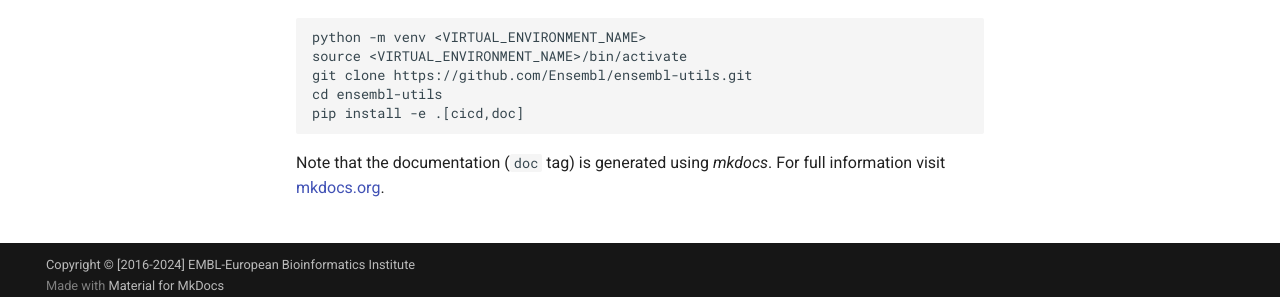
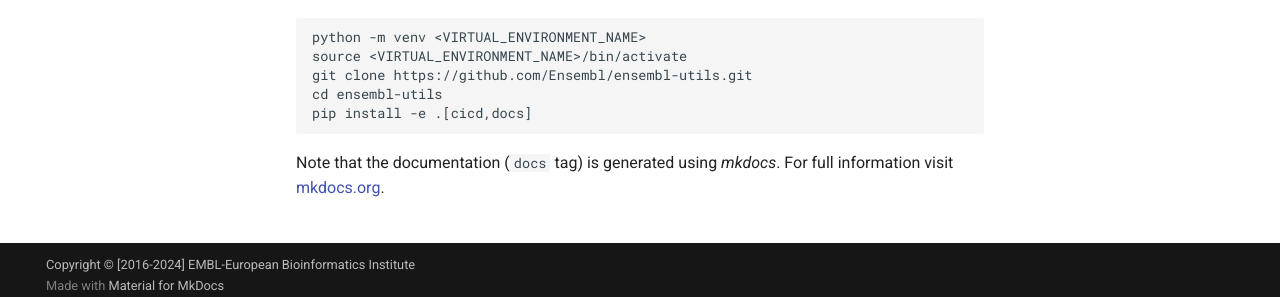
Before and after one commit to Ensembl/ensembl-utils, an MkDocs documentation site: the page built from docs/install.md, in a window 1280 px wide. Shown: the part 592-889 px from the top of the page. Built offline with MkDocs 1.6.1 and Material for MkDocs 9.7.7, drawn with Linux system fonts in a browser that asks for light colours; comment, search, counter and statistics services are not loaded.

Commit message:
fix incorrect tags/typos

````diff
--- a/docs/install.md
+++ b/docs/install.md
@@ -17,7 +17,7 @@ python -m venv <VIRTUAL_ENVIRONMENT_NAME>
 source <VIRTUAL_ENVIRONMENT_NAME>/bin/activate
 git clone https://github.com/Ensembl/ensembl-utils.git
 cd ensembl-utils
-pip install -e .[cicd,doc]
+pip install -e .[cicd,docs]
 ```
 
-Note that the documentation (`doc` tag) is generated using _mkdocs_. For full information visit [mkdocs.org](https://www.mkdocs.org).
+Note that the documentation (`docs` tag) is generated using _mkdocs_. For full information visit [mkdocs.org](https://www.mkdocs.org).
````
Also changed, not shown: README.md (+1 -1 lines).
